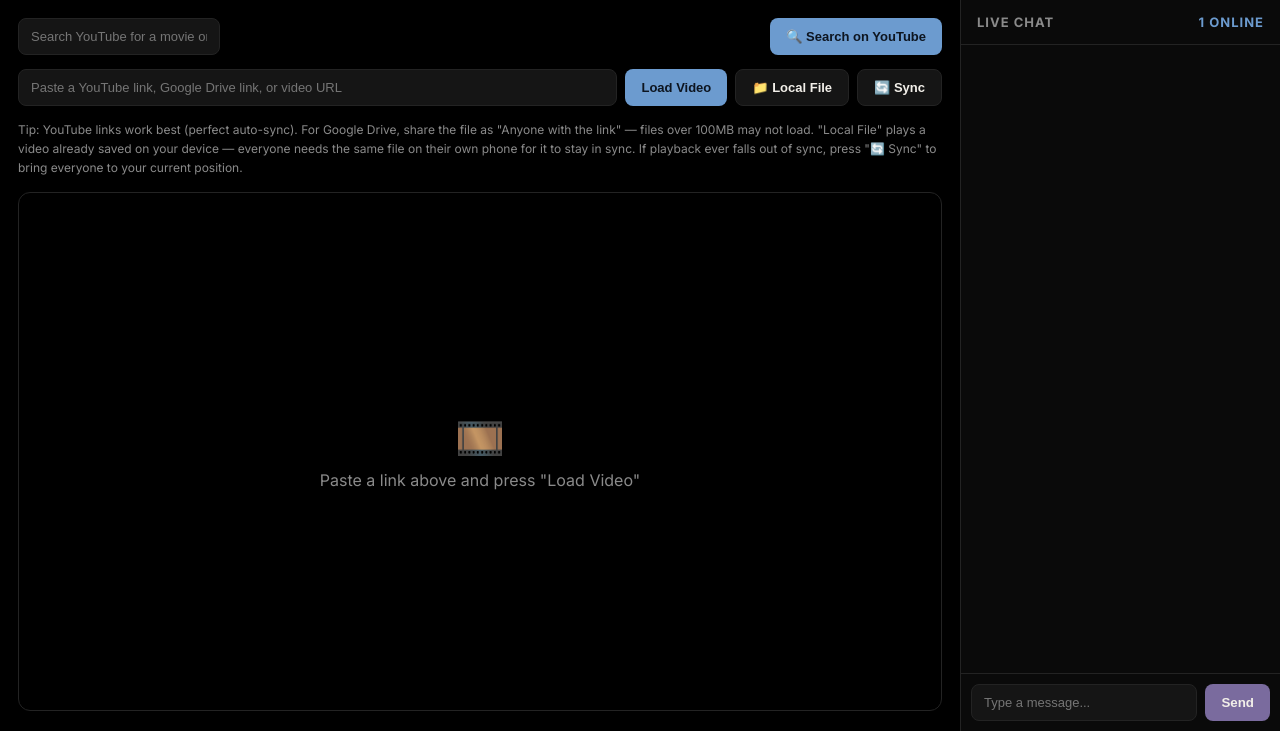
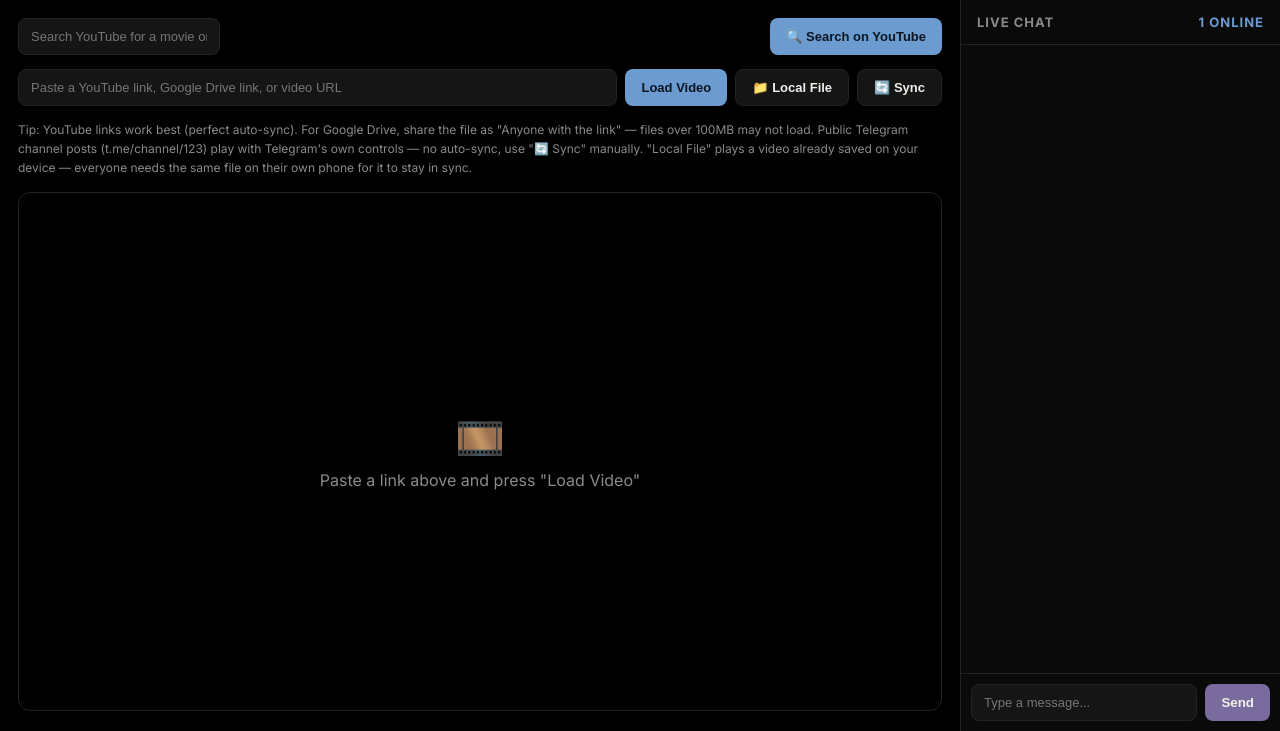
Before and after one commit to Therealmahfooz/watch_party, a Flask app: template templates/room.html in a window 1280 px wide. Shown: the part 69-800 px from the top of the page. Run offline with Flask 3, Linux system fonts and the light colour scheme; the template is opened without the code that fills it, so the values that code supplies are empty; some libraries are stand-ins or nearby versions.

Commit message:
Add files via upload

```diff
--- a/templates/room.html
+++ b/templates/room.html
@@ -575,7 +575,7 @@
         <button id="resync-btn" title="Sync everyone to your current position">🔄 Sync</button>
         <input type="file" id="local-file-input" accept="video/*" style="display:none;">
       </div>
-      <div class="hint">Tip: YouTube links work best (perfect auto-sync). For Google Drive, share the file as "Anyone with the link" — files over 100MB may not load. "Local File" plays a video already saved on your device — everyone needs the same file on their own phone for it to stay in sync. If playback ever falls out of sync, press "🔄 Sync" to bring everyone to your current position.</div>
+      <div class="hint">Tip: YouTube links work best (perfect auto-sync). For Google Drive, share the file as "Anyone with the link" — files over 100MB may not load. Public Telegram channel posts (t.me/channel/123) play with Telegram's own controls — no auto-sync, use "🔄 Sync" manually. "Local File" plays a video already saved on your device — everyone needs the same file on their own phone for it to stay in sync.</div>
     </div>
 
     <div class="stage" id="stage">
@@ -585,6 +585,7 @@
       </div>
       <video id="player" style="display:none;" playsinline></video>
       <div id="yt-player" style="display:none; width:100%; height:100%;"></div>
+      <iframe id="telegram-player" style="display:none; width:100%; height:100%; border:0;" allow="autoplay; fullscreen" allowfullscreen></iframe>
       <button id="play-overlay-btn" style="display:none;" title="Play/Pause">▶</button>
     </div>
     <div class="hint" id="fallback-note" style="display:none; color:var(--accent);">
@@ -645,6 +646,7 @@
 
   const video = document.getElementById('player');
   const ytContainer = document.getElementById('yt-player');
+  const telegramFrame = document.getElementById('telegram-player');
   const emptyStage = document.getElementById('empty-stage');
   const fallbackNote = document.getElementById('fallback-note');
   const messagesEl = document.getElementById('messages');
@@ -859,6 +861,7 @@
     fallbackNote.style.display = 'none';
     video.style.display = 'none';
     ytContainer.style.display = 'none';
+    telegramFrame.style.display = 'none';
     overlayBtn.style.display = 'none';
     document.getElementById('stage').classList.remove('drive-fallback');
     if (ytPollTimer) { clearInterval(ytPollTimer); ytPollTimer = null; }
@@ -872,6 +875,15 @@
     overlayBtn.style.display = 'flex';
     overlayBtn.classList.remove('hidden-fade');
     updateOverlayIcon(false);
+  }
+
+  function showTelegram(embedUrl) {
+    hideAllPlayers();
+    activeType = 'telegram';
+    telegramFrame.style.display = 'block';
+    telegramFrame.src = embedUrl;
+    // Telegram's own player keeps its controls — no custom overlay or
+    // auto-sync here, same as opening the post directly in Telegram.
   }
 
   function showDriveError() {
@@ -982,6 +994,8 @@
       } else {
         showDriveError();
       }
+    } else if (videoInfo.type === 'telegram') {
+      showTelegram(videoInfo.embed_url);
     } else {
       showDirectVideo(videoInfo.video_url);
     }
```
